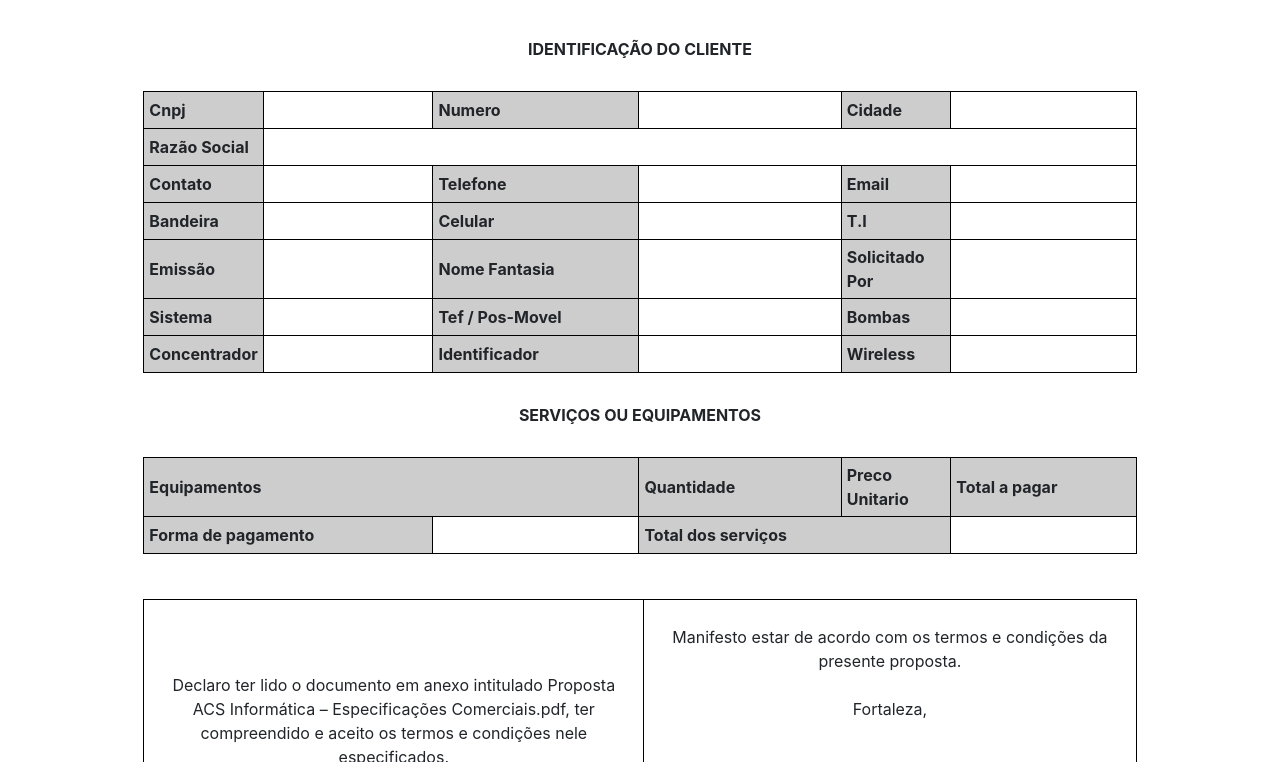
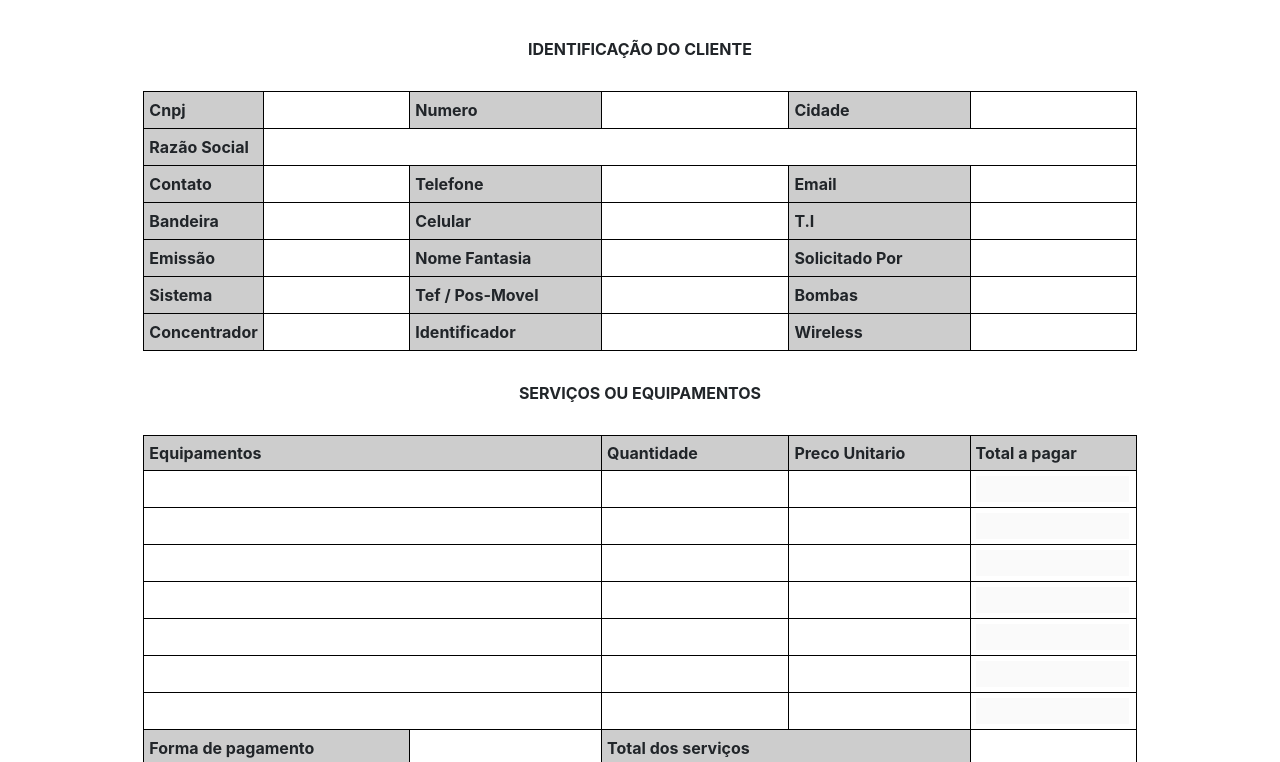
Before and after one commit to LMsousa20/gerador-de-proposta, a plain HTML site: page index.html in a window 1280 px wide. Shown: the part 190-952 px from the top of the page. Drawn offline with nearby package versions, Linux system fonts and the light colour scheme.

Commit message:
reparo-front

```diff
--- a/index.html
+++ b/index.html
@@ -1,17 +1,21 @@
 <!DOCTYPE html>
 <html lang="en">
+
 <head>
   <meta charset="UTF-8" />
   <meta http-equiv="X-UA-Compatible" content="IE=edge" />
   <meta name="viewport" content="width=device-width, initial-scale=1.0" />
   <title>Gerador de Proposta - ACS Informática</title>
   <link rel="icon" href="http://www.acssoft.com.br/wp-content/uploads/2022/04/favicon-150x150.jpg" sizes="32x32">
-    <link rel="stylesheet" href="https://stackpath.bootstrapcdn.com/bootstrap/4.1.3/css/bootstrap.min.css" integrity="sha384-MCw98/SFnGE8fJT3GXwEOngsV7Zt27NXFoaoApmYm81iuXoPkFOJwJ8ERdknLPMO" crossorigin="anonymous">
-    <link rel="stylesheet" href="style.css" media="all"/>
+  <link rel="stylesheet" href="https://stackpath.bootstrapcdn.com/bootstrap/4.1.3/css/bootstrap.min.css"
+    integrity="sha384-MCw98/SFnGE8fJT3GXwEOngsV7Zt27NXFoaoApmYm81iuXoPkFOJwJ8ERdknLPMO" crossorigin="anonymous">
+  <link rel="stylesheet" href="style.css" media="all" />
 
 </head>
+
 <body>
-<div id="header"><div id="sub-header">
+  <div id="header">
+    <div id="sub-header">
 
       <button type="button" class="btn btn-light" onclick="novaProposta()">Novo</button>
     </div>
@@ -30,8 +34,8 @@
           </tr>
         </thead>
         <tr>
-                <td  class="block" >Cnpj</td>
-                <td><input Type="Text" id="cnpj" oninput="buscarCliente()"></input></td>
+          <td class="block">Cnpj</td>
+          <td><input Type="Text" id="cnpj" onkeyup="buscarCliente()"></input></td>
           <td class="block">Numero</td>
           <td><span id="numero"></span></td>
           <td class="block">Cidade</td>
@@ -69,7 +73,7 @@
         <tr>
           <td class="block">Sistema</td>
           <td><input Type="Text" id="sistema"></input></td>
-                <td class="block" >Tef / Pos-Movel</td>
+          <td class="block">Tef / Pos-Movel</td>
           <td><input Type="Text" id="tefpdvm"></input></td>
           <td class="block">Bombas</td>
           <td><input Type="Text" id="bombas"></input></td>
@@ -86,7 +90,7 @@
 
 
         <tr>
-            <th colspan="6" >SERVIÇOS OU EQUIPAMENTOS </th>
+          <th colspan="6">SERVIÇOS OU EQUIPAMENTOS </th>
         </tr>
         <tbody id="itens">
           <tr>
@@ -95,21 +99,100 @@
             <td class="block">Preco Unitario</td>
             <td class="block">Total a pagar</td>
           </tr>
+          <tr>
+            <td colspan="3" class="opt" id="iten1">
+            </td>
+            <td><Input Type="number" class="valores" onkeyup="verificar(1)" id="quantidadeIten1" onchange='proximoInput(precoIten1)'
+                onfocus=""></td>
+            <td><Input Type="number" class="valores" id="precoIten1"
+                onchange='proximoInput(totalIten1)'></td>
+            <td><Input Type="number" class="valores" id="totalIten1" onchange='proximoInput(iten2)' disabled></td>
+          </tr>
+          <tr>
+            <td colspan="3" class="opt" id="iten2">
+            </td>
+            <td><Input Type="number" class="valores" onkeyup="verificar(2)" id="quantidadeIten2" onchange='proximoInput(precoIten2)'
+                onfocus=""></td>
+            <td><Input Type="number" class="valores" id="precoIten2"
+                onchange='proximoInput(totalIten2)'></td>
+            <td><Input Type="number" class="valores" id="totalIten2" onchange='proximoInput(iten3)' disabled></td>
+          </tr>
+          <tr>
+            <td colspan="3" class="opt" id="iten3">
+            </td>
+            <td><Input Type="number" class="valores" onkeyup="verificar(3)" id="quantidadeIten3" onchange='proximoInput(precoIten3)'
+                onfocus=""></td>
+            <td><Input Type="number" class="valores" id="precoIten3"
+                onchange='proximoInput(totalIten3)'></td>
+            <td><Input Type="number" class="valores" id="totalIten3" onchange='proximoInput(iten4)' disabled></td>
+          </tr>
+          <tr>
+            <td colspan="3" class="opt" id="iten4">
+            </td>
+            <td><Input Type="number" class="valores" onkeyup="verificar(4)" id="quantidadeIten4" onchange='proximoInput(precoIten4)'
+                onfocus=""></td>
+            <td><Input Type="number" class="valores" id="precoIten4"
+                onchange='proximoInput(totalIten4)'></td>
+            <td><Input Type="number" class="valores" id="totalIten4" onchange='proximoInput(iten5)' disabled></td>
+          </tr>
+          <tr>
+            <td colspan="3" class="opt" id="iten5">
+            </td>
+            <td><Input Type="number" class="valores" onkeyup="verificar(5)" id="quantidadeIten5" onchange='proximoInput(precoIten5)'
+                onfocus=""></td>
+            <td><Input Type="number" class="valores" id="precoIten5"
+                onchange='proximoInput(totalIten5)'></td>
+            <td><Input Type="number" class="valores" id="totalIten5" onchange='proximoInput(iten6)' disabled></td>
+          </tr>
+          <tr>
+            <td colspan="3" class="opt" id="iten6">
+            </td>
+            <td><Input Type="number" class="valores" onkeyup="verificar(6)" id="quantidadeIten6" onchange='proximoInput(precoIten6)'
+                onfocus=""></td>
+            <td><Input Type="number" class="valores" id="precoIten6"
+                onchange='proximoInput(totalIten6)'></td>
+            <td><Input Type="number" class="valores" id="totalIten6" onchange='proximoInput(iten7)' disabled></td>
+          </tr>
+          <tr>
+            <td colspan="3" class="opt" id="iten7">
+            </td>
+            <td><Input Type="number" class="valores" onkeyup="verificar(7)" id="quantidadeIten7" onchange='proximoInput(precoIten7)'
+                onfocus=""></td>
+            <td><Input Type="number" class="valores" id="precoIten7"
+                onchange='proximoInput(totalIten7)'></td>
+            <td><Input Type="number" class="valores" id="totalIten7" onchange='proximoInput(finalizadora)' disabled></td>
+          </tr>
 
         </tbody>
+
+
 
         <tr>
           <td colspan="2" class="block">Forma de pagamento</td>
           <td colspan="1"><Input Type="Text" oninput="total()" id="finalizadora"></td>
           <td colspan="2" class="block">Total dos serviços</td>
-              <td colspan="1"><Input Type="number" class="valores" id="totalGeralProposta" ></td>
+          <td colspan="1"><Input Type="number" class="valores" id="totalGeralProposta"></td>
+        </tr>
+
+        <tr id="mensal">
+          <td colspan="5" class="block">MENSALIDADE</td>
+          <td colspan="1"><Input Type="number" class="valores" id="mensalidade"></td>
         </tr>
 
       </table>
       <table>
         <tr class="final">
-            <td colspan="3"><div class="final">Declaro ter lido o documento em anexo intitulado Proposta <br> ACS Informática – Especificações Comerciais.pdf, ter <br> compreendido e aceito os termos e condições nele <br> especificados. <br> Permaneceremos a disposição para prestar qualquer <br> esclarecimento que se faça necessário.</div></td>
-            <td colspan="3"><div class="final">Manifesto estar de acordo com os termos e condições da <br>presente proposta. <br> <br> Fortaleza, <span id="data-da-proposta"></span><br><br><br><br>________________________________ <br>Responsável pela Empresa <br>Assinatura e Carimbo</div></td>
+          <td colspan="3">
+            <div class="final">Declaro ter lido o documento em anexo intitulado Proposta <br> ACS Informática –
+              Especificações Comerciais.pdf, ter <br> compreendido e aceito os termos e condições nele <br>
+              especificados. <br> Permaneceremos a disposição para prestar qualquer <br> esclarecimento que se faça
+              necessário.</div>
+          </td>
+          <td colspan="3">
+            <div class="final">Manifesto estar de acordo com os termos e condições da <br>presente proposta. <br> <br>
+              Fortaleza, <span id="data-da-proposta"></span><br><br><br><br>________________________________
+              <br>Responsável pela Empresa <br>Assinatura e Carimbo</div>
+          </td>
         </tr>
 
       </table>
@@ -119,4 +202,5 @@
 
   <script src="script.js"></script>
 </body>
+
 </html>
--- a/script.js
+++ b/script.js
@@ -20,9 +20,15 @@
 let emissaoProposta = data.toLocaleDateString();
 let numero = "";
 var product='';
+document.getElementById('mensal').style.display = 'none'
 
 async function buscarCliente() {
   let getCpnj = document.getElementById("cnpj").value;
+console.log(getCpnj)
+console.log(getCpnj.length)
+
+
+  if(getCpnj.length >= 10){
   const getClient = await fetch(`https://back-newgpd.onrender.com/client/${getCpnj}`);
   const client = await getClient.json();
   document.getElementById("cidade").value = client[0].cidade;
@@ -39,14 +45,16 @@
 
 }
 
+}
+
 async function buscarProdutos() {
   const getproduct = await fetch(`https://back-newgpd.onrender.com/product/`);
   product = await getproduct.json();
-
-
   console.table(product);
   gerandoListagem();
 }
+
+
 
 function novaProposta() {
   numero = String(ano * 100 + mes) + String(dia) + String(hora) + String(min);
@@ -61,27 +69,21 @@
 
 function gerandoListagem() {
   var opt='<option select></option>';
-  product.forEach((element,idx) => {
+  product.forEach((element) => {
     opt += `
-  <option id="${element.id}" value="${element.valor}">${element.produto}</option>
+        <option id="${element.id}" value="${element.valor}">${element.produto}</option>
+
   `; }
   );
 
-  for (i = 1; i < 8; i++) {
-    document.getElementById("itens").innerHTML += `
-      <tr>
-      <td colspan="3">
-      <select class="form-control" id="iten${i}" onchange='proximoInput(quantidadeIten${i},${i})'>
-      ${opt}
-      </select></td>
-      <td><Input Type="number" class="valores" id="quantidadeIten${i}" onchange='proximoInput(precoIten${i})' onfocus=""></td>
-      <td><Input Type="number" class="valores" id="precoIten${i}" oninput="verificar(${i})" onchange='proximoInput(totalIten${i})'></td>
-      <td><Input Type="number" class="valores" id="totalIten${i}" onchange='proximoInput(iten${
-      i + 1
-    })' disabled></td>
-    </tr>
-      `;
+  for(var l = 1; l < 8; l++){
+    document.getElementById(`iten${l}`).innerHTML = `
+    <select class="form-control" id="itenSelect${l}" onchange='proximoInput(quantidadeIten${l},${l})'>
+    ${opt}
+  </select>
+    `;
   }
+
 }
 
 var els = document.querySelectorAll("input");
@@ -127,10 +129,19 @@
   if(!act){
   destino.focus();
   } else {
-    const selectIten = document.getElementById(`iten${act}`).options.selectedIndex
-    destino.value = product[selectIten].valor
-    console.log(destino)
-    console.log(selectIten)
-        destino.focus();
+    const selectIten = document.getElementById(`itenSelect${act}`).options.selectedIndex
+    console.log(product[selectIten-1].valor)
+    document.getElementById(`precoIten${act}`).value = product[selectIten-1].valor
+
+    if (product[selectIten-1].e_servico){
+      console.log(product[selectIten-1].e_servico)
+      document.getElementById('mensal').style.display = ''
+      document.getElementById('mensalidade').value = `${product[selectIten-1].valor}`
+    }
+    destino.focus();
   }
 }
+
+
+
+// buscarProdutos()
```
Lines whose indentation alone changed are shown as unchanged.
